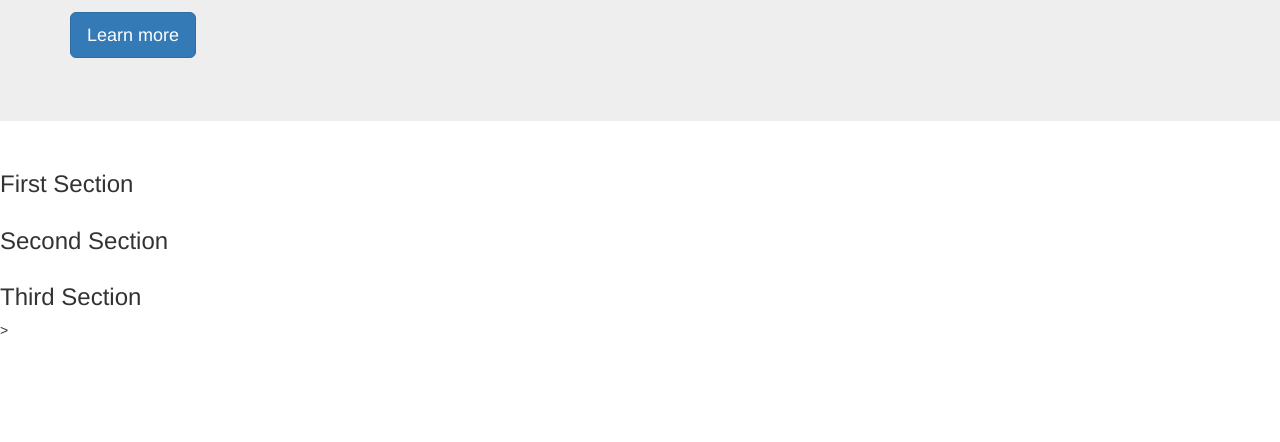
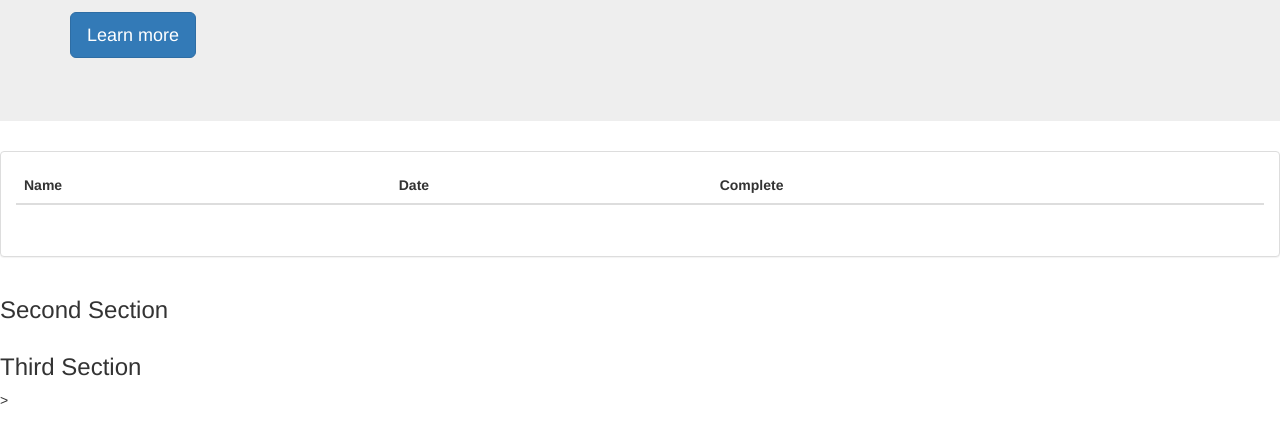
Before and after one commit to blackfoot24/toDo, a plain HTML site: page index.html in a window 1280 px wide. Shown: the part 180-622 px from the top of the page. Drawn offline with nearby package versions, Linux system fonts and the light colour scheme.

Commit message:
table added

```diff
--- a/index.html
+++ b/index.html
@@ -18,9 +18,26 @@
 	</div>
 
 	<section>
-		<div class="row">
-			<div class="container-fluid">
-				<h3>First Section</h3>
+		<div class="container-fluid">
+			<div class="row">
+				<div class="panel panel-default">
+					<div class="panel-body">
+						<table class="table table-hover">
+							<thead>
+								<tr>
+									<th>Name</th>
+									<th>Date</th>
+									<th>Complete</th>
+								</tr>
+							</thead>
+							<tbody>
+								<tr>
+									<td></td>
+								</tr>
+							</tbody>
+						</table>
+					</div>
+				</div>
 			</div>
 		</div>
 
@@ -28,8 +45,8 @@
 
 
 	<section>
-		<div class="row">
-			<div class="container-fluid">
+		<div class="container-fluid">
+			<div class="row">
 				<h3>Second Section</h3>
 			</div>
 		</div>
@@ -38,8 +55,8 @@
 
 
 	<section>
-		<div class="row">
-			<div class="container-fluid">
+		<div class="container-fluid">
+			<div class="row">
 				<h3>Third Section</h3>
 			</div>
 		</div>
```
